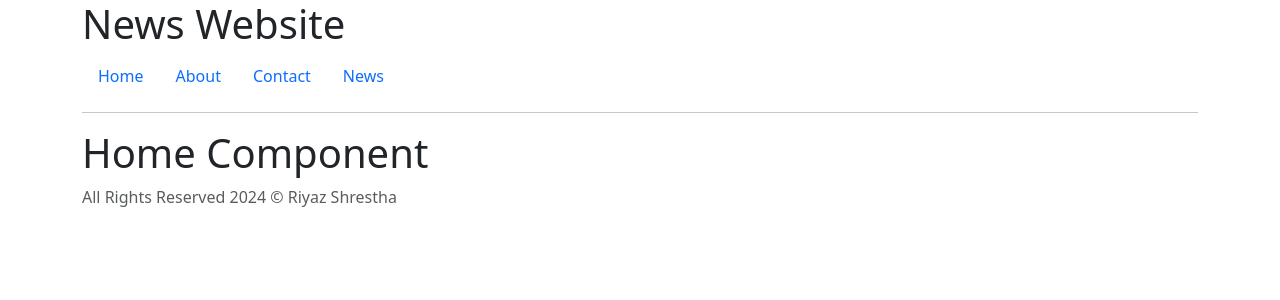
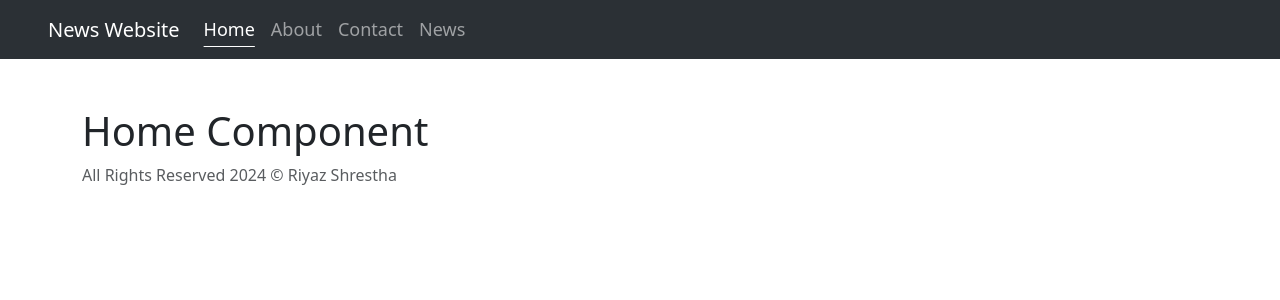
Before and after one commit to riyazedd/News-Website, a React (Vite) app in the folder frontend/: page / in a window 1280 px wide. Shown: the top 300 px of the page. Built offline with nearby package versions, Linux system fonts and the light colour scheme.

Commit message:
Nav Bar Styled

```diff
--- a/frontend/package.json
+++ b/frontend/package.json
@@ -12,6 +12,7 @@
   "dependencies": {
     "bootstrap": "^5.3.3",
     "react": "^18.2.0",
+    "react-bootstrap": "^2.10.2",
     "react-dom": "^18.2.0",
     "react-router-dom": "^6.22.3"
   },
--- a/frontend/src/App.jsx
+++ b/frontend/src/App.jsx
@@ -6,12 +6,12 @@ import PageNotFound from "./layouts/PageNotFound";
 
 function App(){
     return(
-        <div className="container">
-            <h1>News Website</h1>
+        <div>
             <HeaderComponent />
-            <hr></hr>
+            <div className="container pt-5">
             <RouterComponent />
             <FooterComponent />
+            </div>
         </div>
     )
 }
--- a/frontend/src/layouts/HeaderComponent.jsx
+++ b/frontend/src/layouts/HeaderComponent.jsx
@@ -1,16 +1,26 @@
-import React from 'react'
-import { Link } from 'react-router-dom'
+import React from 'react';
+import Nav from 'react-bootstrap/Nav';
+import Navbar from 'react-bootstrap/Navbar';
+import { NavLink } from 'react-router-dom';
 
 export default function HeaderComponent() {
   return (
-    <div>
-      <ul className='nav'>
-            <li className='nav-item'><Link to="/" className='nav-link'>Home</Link>{"\t"}</li>
-            <li className='nav-item'><Link to="/about" className='nav-link'>About</Link>{"\t"}</li>
-            <li className='nav-item'><Link to="/contact" className='nav-link'>Contact</Link>{"\t"}</li>
-            <li className='nav-item'><Link to="/news" className='nav-link'>News</Link>{"\t"}</li>
-      </ul>
-
-    </div>
-  )
+    <Navbar expand="lg" className="bg-body-tertiary" bg='dark' data-bs-theme="dark">
+        <Navbar.Brand href="/" className='ms-5'>News Website</Navbar.Brand>
+          <Nav className="me-auto" style={{fontSize:'18px',textUnderlineOffset: '10px'}}>
+            <NavLink to="/" activeClassName="active" className="nav-link" style={({ isActive }) => ({
+                textDecoration: isActive ? 'underline' :'none'
+              })}>Home</NavLink>
+            <NavLink to="/about" activeClassName="active" className="nav-link" style={({ isActive }) => ({
+                textDecoration: isActive ? 'underline' :'none'
+              })}>About</NavLink>
+            <NavLink to="/contact" activeClassName="active" className="nav-link" style={({ isActive }) => ({
+                textDecoration: isActive ? 'underline' :'none'
+              })}>Contact</NavLink>
+            <NavLink to="/news" activeClassName="active" className="nav-link" style={({ isActive }) => ({
+                textDecoration: isActive ? 'underline' :'none'
+              })}>News</NavLink>
+          </Nav>
+    </Navbar>
+  );
 }
--- a/frontend/src/layouts/PageNotFound.jsx
+++ b/frontend/src/layouts/PageNotFound.jsx
@@ -3,8 +3,8 @@ import { Link } from 'react-router-dom'
 
 export default function PageNotFound() {
   return (
-    <div className='mt-5 mb-5'>
-      <h1 className='mt-2 mb-2'>404 Page Not Found</h1>
+    <div className='mb-5'>
+      <h1 className='mb-2'>404 Page Not Found</h1>
       <Link to="/" className='btn btn-primary mt-3'>Go To Home</Link>
     </div>
   )
```
Also changed, not shown: 1 other file (tests, documents, lock files or other folders).
